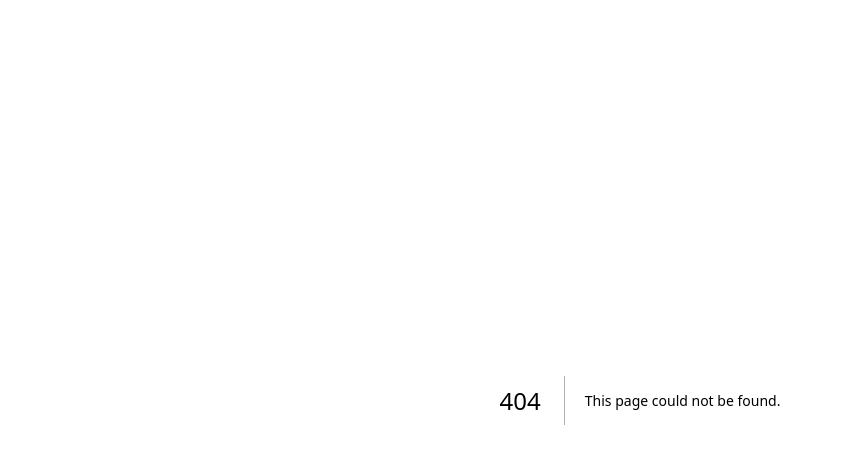
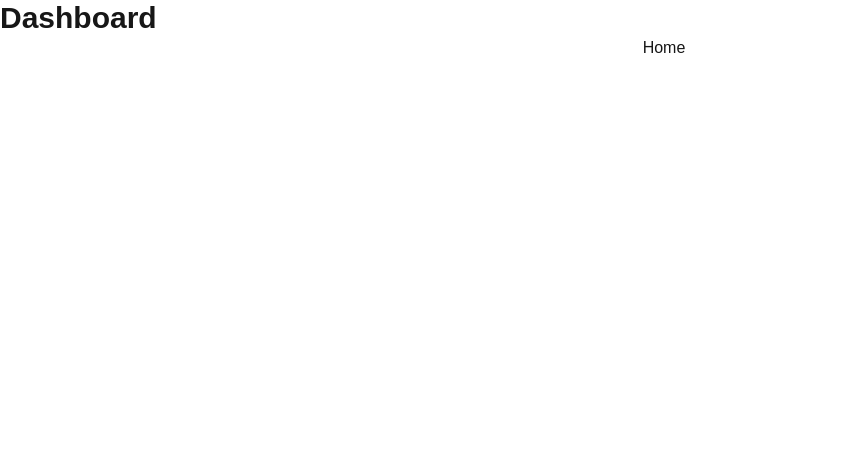
Before and after one commit to Captain-Carl-Larc/kures, a Next.js app: page /user/dashboard in a window 1280 px wide. Before the commit this address had no page. Shown: the top 464 px of the page, without its empty margins (0-841 px from the left). Built offline with nearby package versions, Linux system fonts and the light colour scheme.

Commit message:
dashboard page created

```diff
--- /dev/null
+++ b/app/user/dashboard/page.jsx
@@ -0,0 +1,22 @@
+import { FontAwesomeIcon } from '@fortawesome/react-fontawesome'
+import { faCoffee } from '@fortawesome/free-solid-svg-icons'
+
+function Dashboard() {
+    return (
+        <div>
+            <h1>
+                <span className="font-bold text-3xl">Dashboard</span>
+            </h1>
+            <section>
+                <div className='flex justify-center items-center' >
+                    <FontAwesomeIcon icon={faCoffee} className='text-white h-12 w-12'/>
+                    <h2>
+                        Home
+                    </h2>
+                </div>
+            </section>
+        </div>
+     );
+}
+
+export default Dashboard;
```
